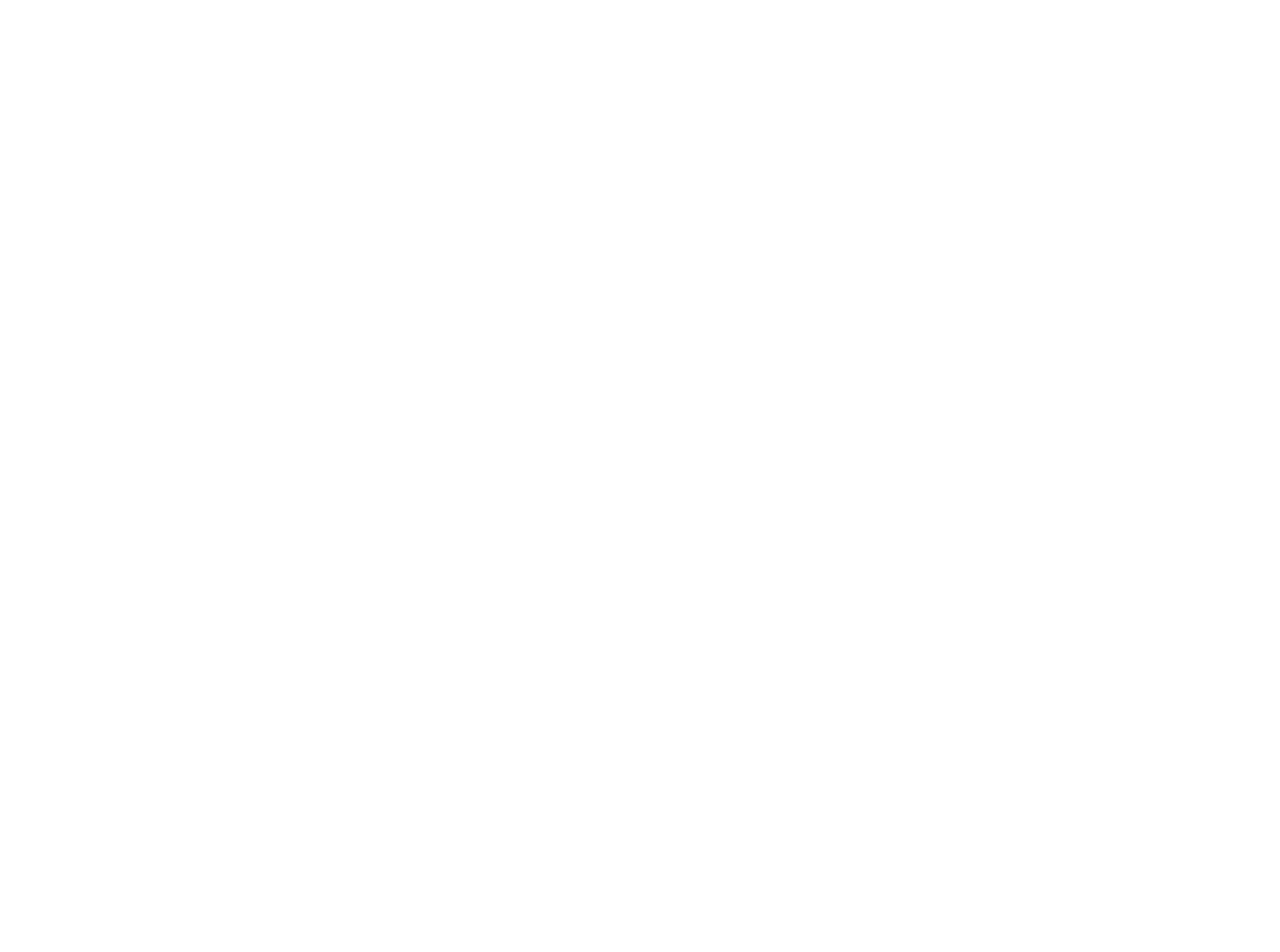
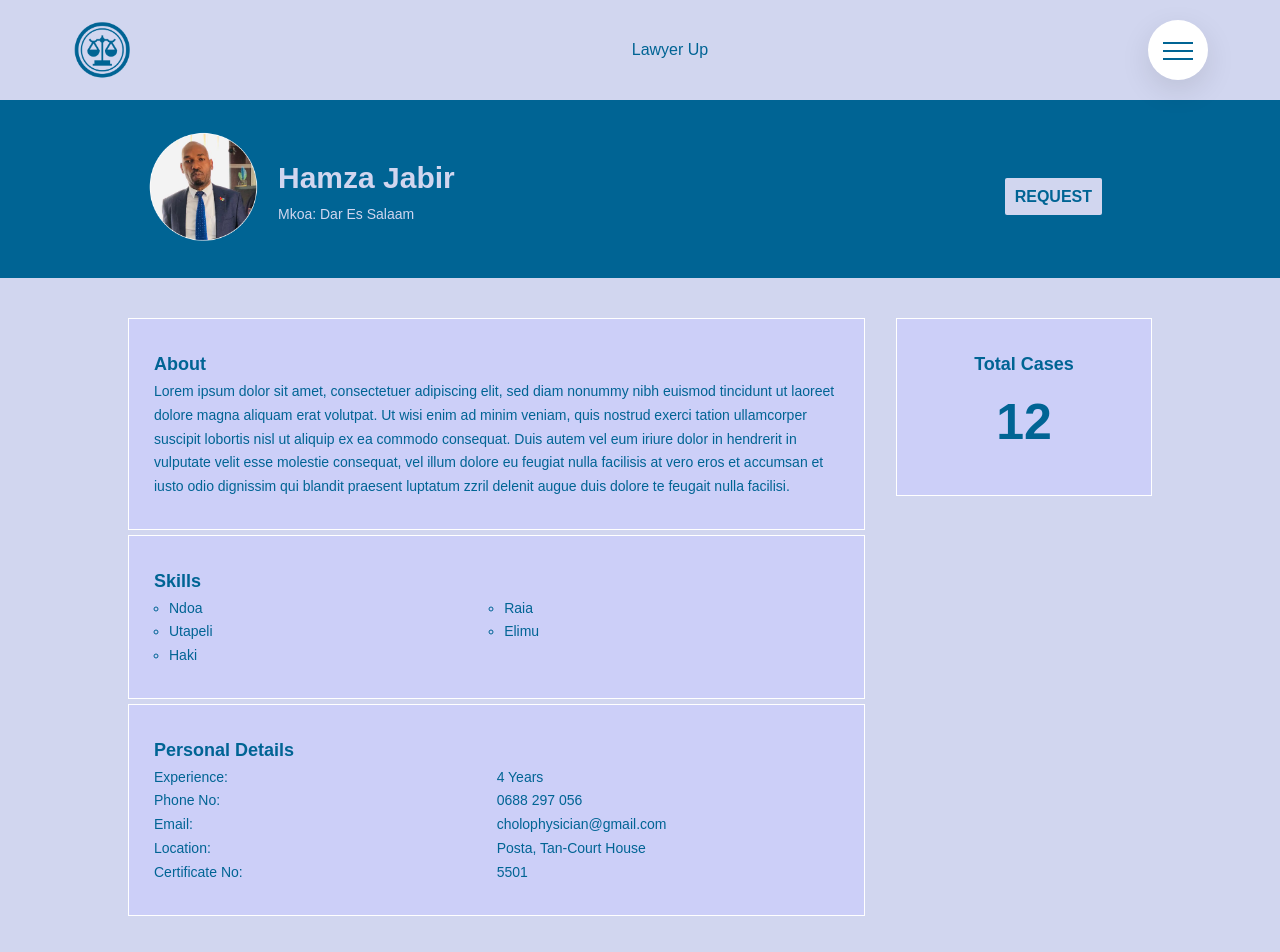
Before and after one commit to OkkashaAlly/lawyer-up, a React (Create React App) app: page /profile/1 in a window 1280 px wide. Before the commit this address had no page. Shown: the top 952 px of the page. Before the commit the page ends 800 px from the top, so only its background shows below. Built offline with nearby package versions, Linux system fonts and the light colour scheme.

Commit message:
profile page

```diff
--- a/src/App.js
+++ b/src/App.js
@@ -1,5 +1,6 @@
 import { BrowserRouter as Router, Routes, Route } from "react-router-dom";
 import Home from "./pages/Home";
+import Profile from "./pages/Profile";
 import "./styles/App.scss";
 
 function App() {
@@ -7,6 +8,7 @@
     <Router>
       <Routes>
         <Route path="/" element={<Home />} />
+        <Route path="/profile/:lawyer" element={<Profile />} />
       </Routes>
     </Router>
   );
--- a/src/components/LawyerProfile.jsx
+++ b/src/components/LawyerProfile.jsx
@@ -1,6 +1,7 @@
 import React from "react";
+import { Link } from "react-router-dom";
 import photo1 from "../assets/photo1.png";
-import ratingImg from '../assets/ratings.png'
+import ratingImg from "../assets/ratings.png";
 
 export default function LawyerProfile() {
   return (
@@ -29,9 +30,9 @@
             <ul>
               <li>4 Years of Experience</li>
             </ul>
-            <a href="./html/profile.html" className="btn u-margin-top-small">
+            <Link to="/profile/lawyerName" className="btn u-margin-top-small">
               View Profile
-            </a>
+            </Link>
           </div>
         </div>
       </div>
--- a/src/index.js
+++ b/src/index.js
@@ -2,8 +2,6 @@
 import ReactDOM from "react-dom/client";
 import "./index.css";
 import App from "./App";
-// import "./js/navigation";
-// import "./js/regstration";
 
 const root = ReactDOM.createRoot(document.getElementById("root"));
 root.render(
--- a/src/layouts/Header.jsx
+++ b/src/layouts/Header.jsx
@@ -1,4 +1,5 @@
 import React, { useState, useEffect } from "react";
+import { Link } from "react-router-dom";
 import logo from "../assets/logo-blue.png";
 
 export default function Header() {
@@ -27,9 +28,9 @@
       <header className="section-header">
         <div className="header">
           {/* <!-- Logo --> */}
-          <picture className="header__logo-box">
+          <Link to="/" className="header__logo-box">
             <img src={logo} alt="Logo" className="header__logo" />
-          </picture>
+          </Link>
           {/* <!-- User Name --> */}
           <div className="header__user-box">
             <span className="header__user-name">Lawyer Up</span>
--- /dev/null
+++ b/src/pages/Profile.jsx
@@ -0,0 +1,128 @@
+import React from "react";
+import Header from "../layouts/Header";
+import photo1 from "../assets/photo1.png";
+
+export default function Profile() {
+  return (
+    <>
+      <Header />
+      <main>
+        {/* <!-- ##### LAWYER SECTION ##### --> */}
+        <section className="section-lawyer">
+          <div className="lawyer">
+            <div className="lawyer__lawyer ">
+              <div className="lawyer__lawyer-info">
+                {/* <!-- Left Side --> */}
+                <div className="left">
+                  <picture className="lawyer__lawyer-info--image">
+                    <img src={photo1} alt="hamza" />
+                  </picture>
+                  <div className="lawyer__lawyer-info-wraper">
+                    <h2 className="lawyer__lawyer-info--name h-2">
+                      Hamza Jabir
+                    </h2>
+                    <ul>
+                      <li>Mkoa: Dar Es Salaam</li>
+                    </ul>
+                  </div>
+                </div>
+                {/* <!-- Right Side --> */}
+                <div className="right">
+                  <a
+                    href="./html/profile.html"
+                    className="btn--white btn u-margin-top-small"
+                  >
+                    Request
+                  </a>
+                </div>
+              </div>
+            </div>
+          </div>
+        </section>
+        {/* <!-- ##### ABOUT SECTION ##### --> */}
+        <section className="section-about">
+          <div className="about">
+            {/* <!-- Left Side --> */}
+            <div className="left">
+              {/* <!-- Abot --> */}
+              <div className="about__lawyer ">
+                <div className="about__lawyer-info">
+                  <div className="about__lawyer-info-wraper">
+                    <h3 className="about__lawyer-info--name h-3">About</h3>
+                    <p className="paragraph">
+                      Lorem ipsum dolor sit amet, consectetuer adipiscing elit,
+                      sed diam nonummy nibh euismod tincidunt ut laoreet dolore
+                      magna aliquam erat volutpat. Ut wisi enim ad minim veniam,
+                      quis nostrud exerci tation ullamcorper suscipit lobortis
+                      nisl ut aliquip ex ea commodo consequat. Duis autem vel
+                      eum iriure dolor in hendrerit in vulputate velit esse
+                      molestie consequat, vel illum dolore eu feugiat nulla
+                      facilisis at vero eros et accumsan et iusto odio dignissim
+                      qui blandit praesent luptatum zzril delenit augue duis
+                      dolore te feugait nulla facilisi.
+                    </p>
+                  </div>
+                </div>
+              </div>
+              {/* <!-- Skills --> */}
+              <div className="about__lawyer ">
+                <div className="about__lawyer-info">
+                  <div className="about__lawyer-info-wraper">
+                    <h3 className="about__lawyer-info--name h-3">Skills</h3>
+                    <ul className="skills u-margin-left-small">
+                      <li className="skills__item">Ndoa</li>
+                      <li className="skills__item">Raia</li>
+                      <li className="skills__item">Utapeli</li>
+                      <li className="skills__item">Elimu</li>
+                      <li className="skills__item">Haki</li>
+                    </ul>
+                  </div>
+                </div>
+              </div>
+              {/* <!-- Personal Details --> */}
+              <div className="about__lawyer ">
+                <div className="about__lawyer-info">
+                  <div className="about__lawyer-info-wraper">
+                    <h3 className="about__lawyer-info--name h-3">
+                      Personal Details
+                    </h3>
+                    <ul className="personal-details">
+                      <li>
+                        <span>Experience:</span>4 Years
+                      </li>
+                      <li>
+                        <span>Phone No:</span>0688 297 056
+                      </li>
+                      <li>
+                        <span>Email:</span>cholophysician@gmail.com
+                      </li>
+                      <li>
+                        <span>Location:</span>Posta, Tan-Court House
+                      </li>
+                      <li>
+                        <span>Certificate No:</span>5501
+                      </li>
+                    </ul>
+                  </div>
+                </div>
+              </div>
+            </div>
+            {/* <!-- Right Side --> */}
+            <div className="right">
+              <div className="about__lawyer ">
+                <div className="about__lawyer-info">
+                  <div className="about__lawyer-info-wraper">
+                    <h3 className="about__lawyer-info--name h-3">
+                      Total Cases
+                    </h3>
+                    <span className="cases">12</span>
+                  </div>
+                </div>
+              </div>
+            </div>
+          </div>
+        </section>
+      </main>
+    </>
+  );
+}
```
